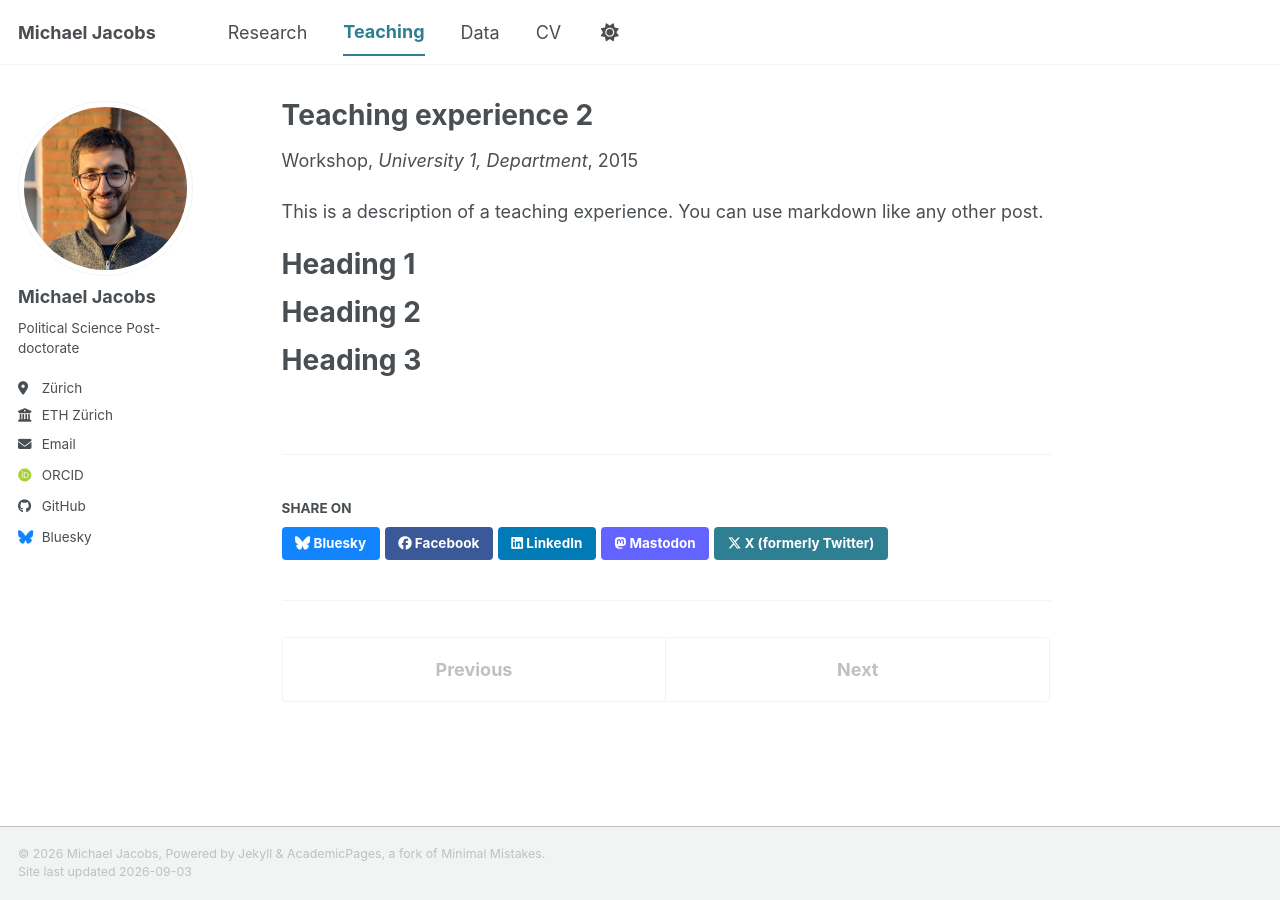
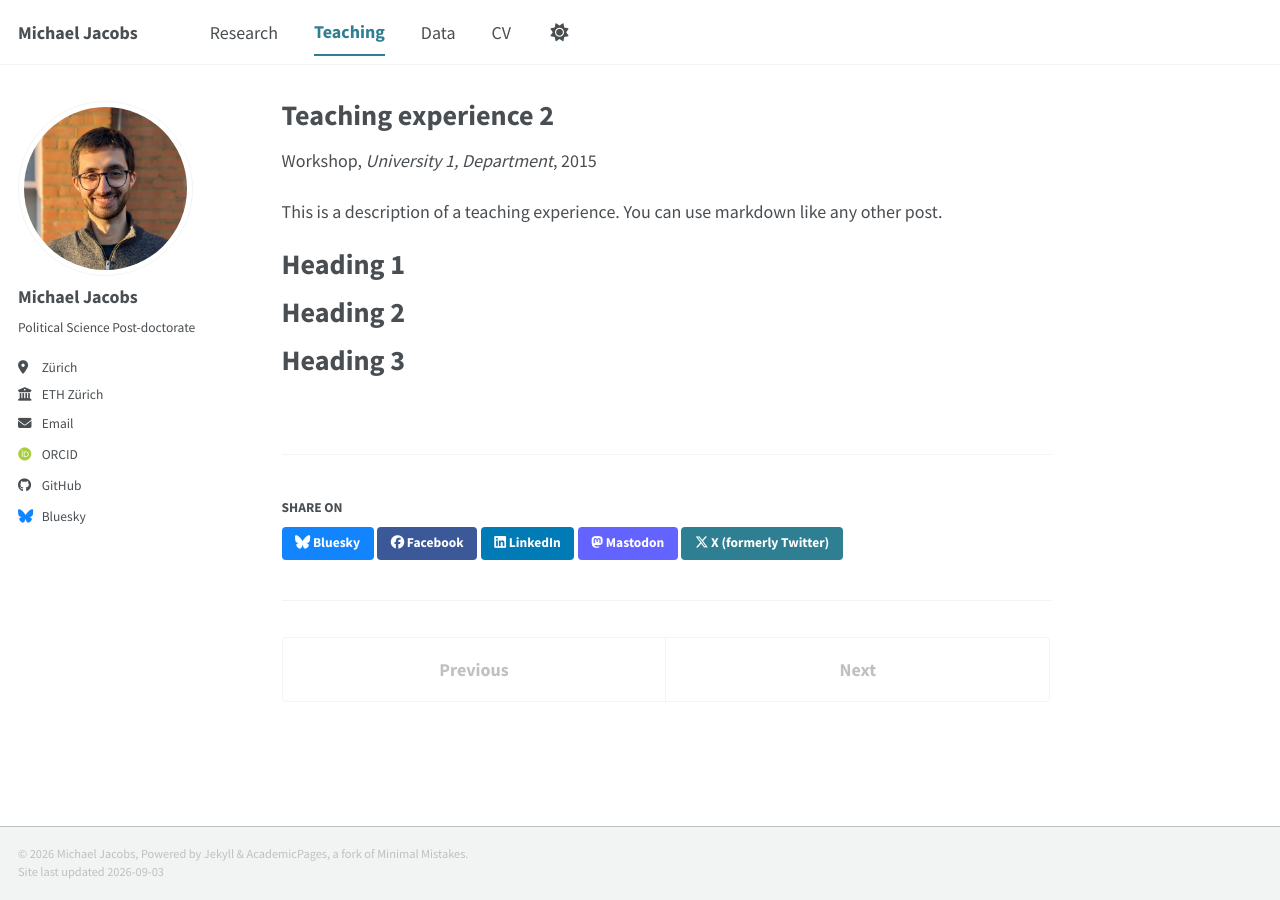
Before and after one commit to michaeljsj/michaeljsj.github.io, a Jekyll site: the page built from _teaching/2015-spring-teaching-2.md, in a window 1280 px wide. Built offline with Jekyll 4.4.1, drawn with Linux system fonts in a browser that asks for light colours; some web fonts are replaced; a script bundle is joined from its source files by our own code; library files that are not in the unit come from our copies.

Commit message:
Update _themes.scss
font update

```diff
--- a/_sass/_themes.scss
+++ b/_sass/_themes.scss
@@ -15,7 +15,7 @@
 
 /* System typefaces */
 $serif                      : Georgia, Times, serif;
-$sans-serif                 : -apple-system, ".SFNSText-Regular", "San Francisco", "Roboto", "Segoe UI", "Helvetica Neue", "Lucida Grande", Arial, sans-serif;
+$sans-serif                 : "Source Sans Pro", -apple-system, ".SFNSText-Regular", "San Francisco", "Roboto", "Segoe UI", "Helvetica Neue", "Lucida Grande", Arial, sans-serif;
 $monospace                  : Monaco, Consolas, "Lucida Console", monospace;
 
 /* Sans serif typefaces */
```
